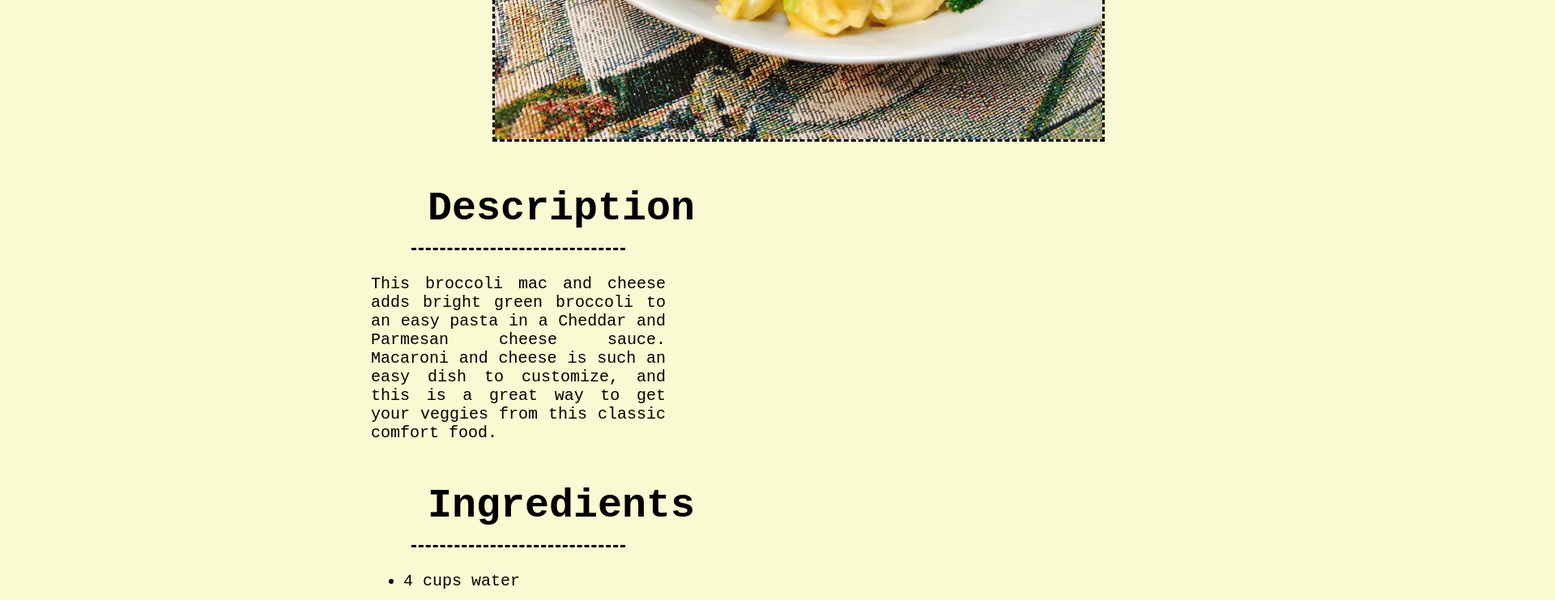
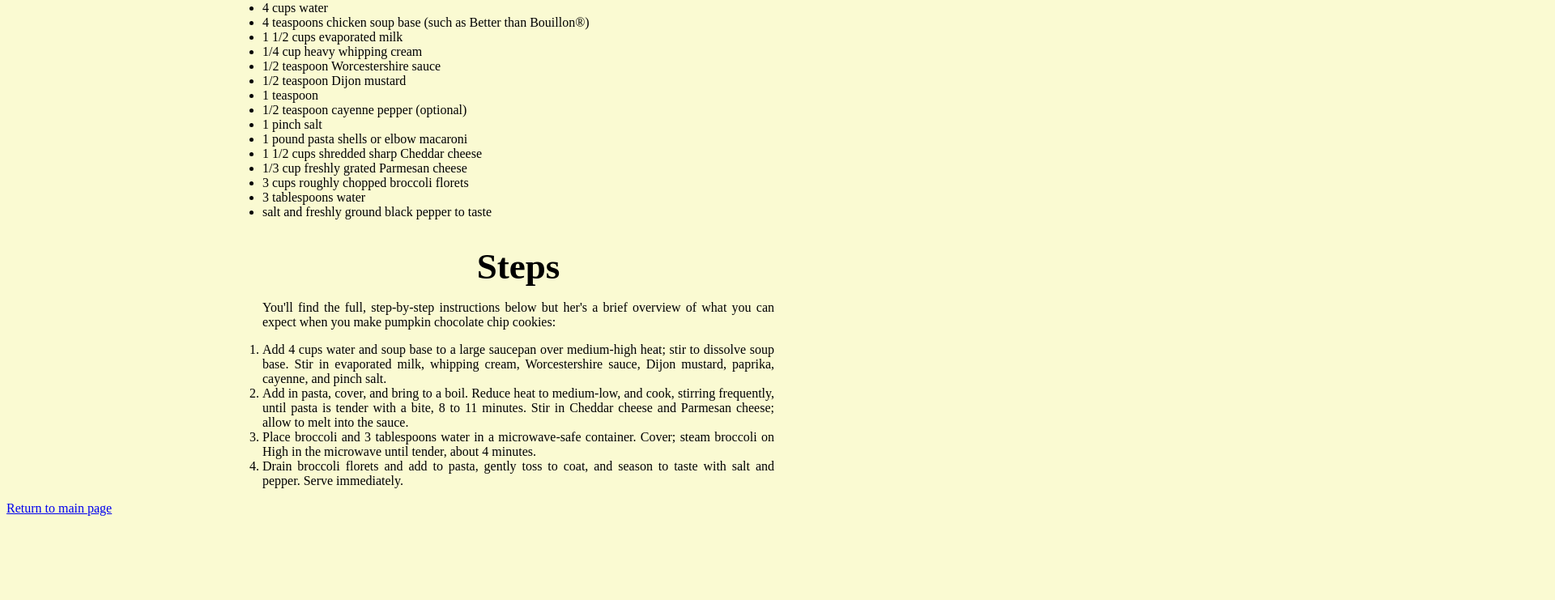
Before and after one commit to Theicedk/odin-recipes, a plain HTML site: page recipes/pasta.html in a window 1280 px wide. Shown: the part 725-1466 px from the top of the page at 81% size, 1920 px wide, since content can reach past the window. After the commit the page ends 1370 px from the top, so only its background shows below. Drawn offline with Linux system fonts and the light colour scheme.

Commit message:
Modify .css improving box model
I modified this css file due to bad looking styles

```diff
--- a/styles.css
+++ b/styles.css
@@ -1,58 +1,37 @@
-body{
+*,
+*::before,
+*::after{
+    box-sizing: border-box;
+}
+
+
+*{
+
+    padding: 0;
+
     background-color: lightgoldenrodyellow;
+}
+
+.title, .recipes-select, img{
+    font-size: 45px;
+    width: 400px;
+    height: auto;
+    margin: 2rem auto 1rem;
+    text-align: center;
+}
+
+img{
+    display: block;
+    border: 0.5rem dashed black;
 
 }
 
-.title{
-    font-weight: 800;
-    font-family:'Courier New', Courier, monospace;
-    font-size: 50px;
-    text-align: center;
-    border-bottom: dashed;
-    margin: 30px 500px;
-    padding: 20px;
-}
-
-img{
-    border-style: dashed;
-    margin: 0px 600px;
-}
-
-ul{
-    font-weight: 800;
-    font-family:'Courier New', Courier, monospace;
-    font-size: 50px;
-    text-align: center;
-    color: black;
-
+.recipes-select{
+    font-size: 25px;
 }
 
 .desc-element{
-    font-family:'Courier New', Courier, monospace;
-    font-size: 20px;
-    margin: 0px 450px;
+    margin: 1rem 25%;
     text-align: justify;
-    font-weight: 200;
-}
-
-#aaa{
-    font-size: 25px;
-    margin: 50px 800px;
-    font-family:'Courier New', Courier, monospace;
 
 }
-
-.desc-element.descrip{
-    margin-bottom: 20px;
-}
-
-.recipes-select{
-    font-weight: 200;
-    font-size: 35px;
-    margin: 50px 575px;
-    text-align: justify;
-}
-
-li{
-    margin: 15px 0px;
-}
```
